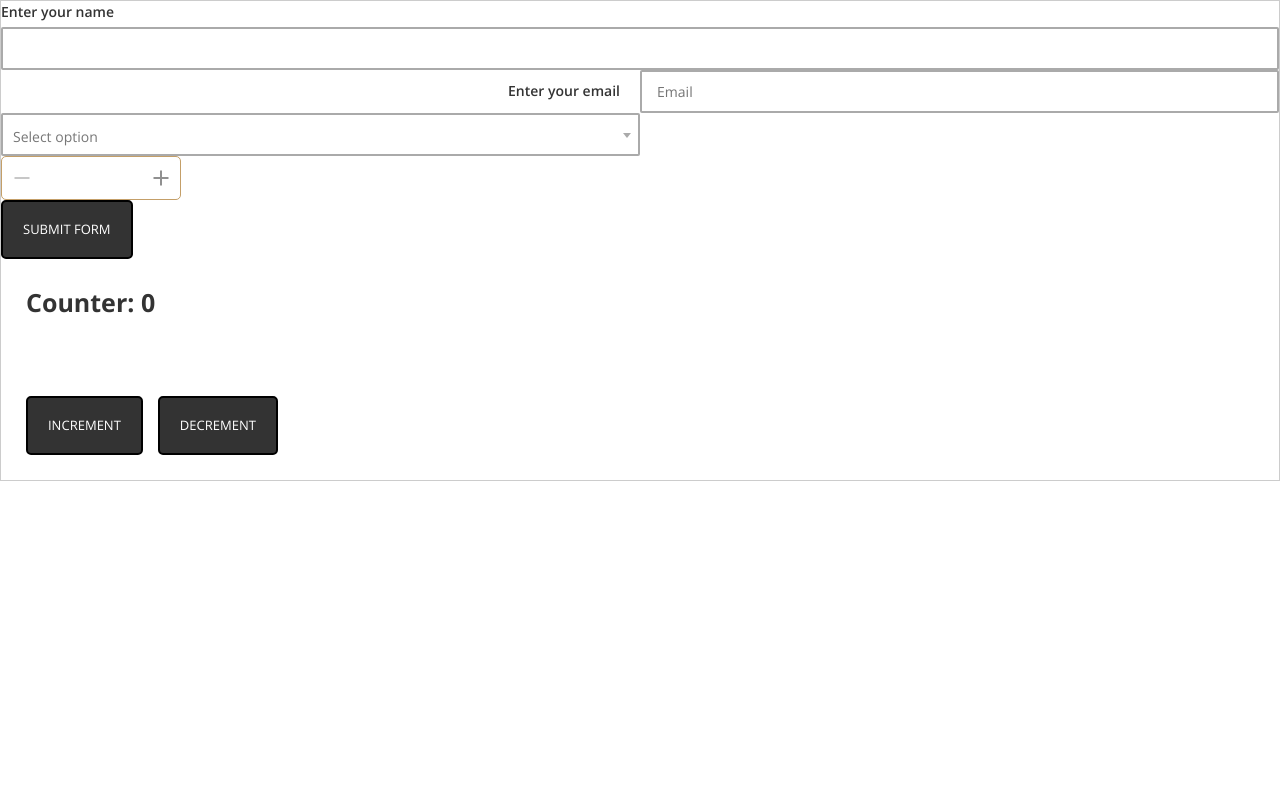
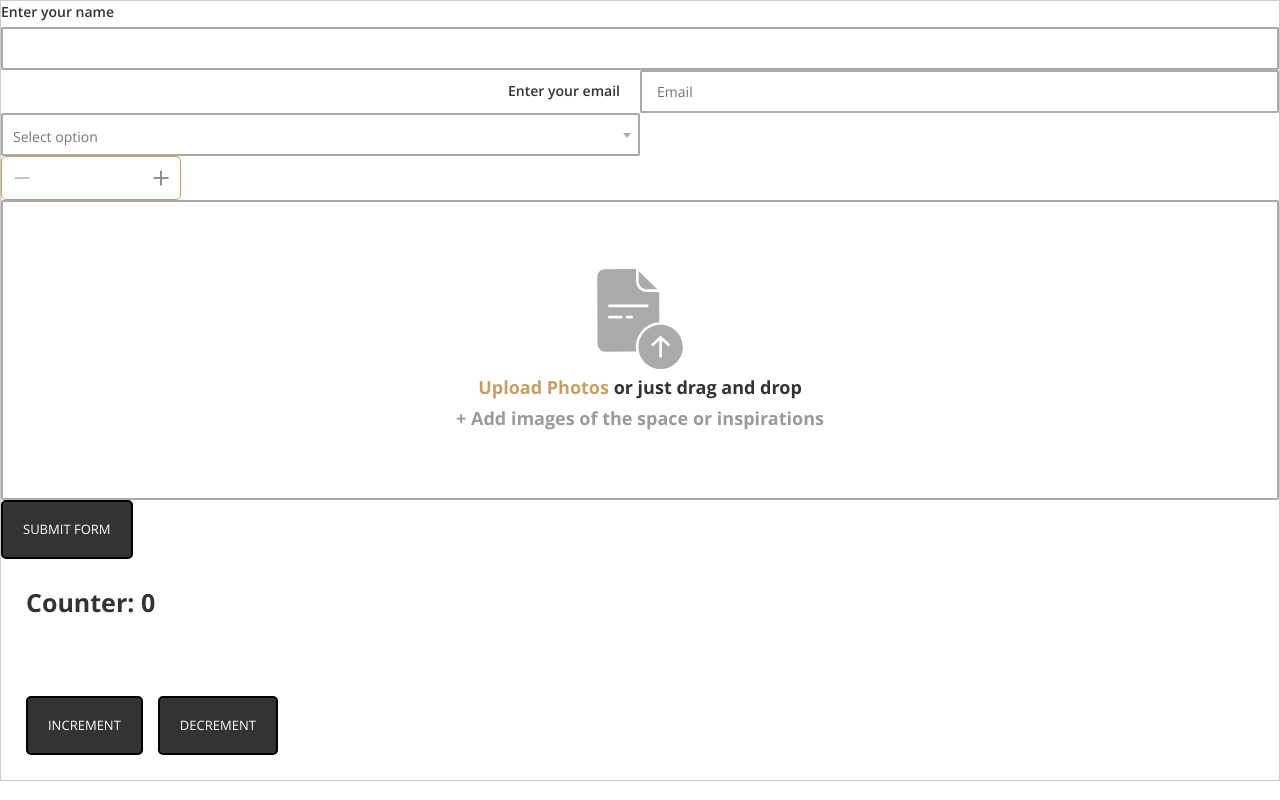
Before and after one commit to TretyakIgor2603/Karen, a React (Create React App) app: page / in a window 1280 px wide. Built offline with nearby package versions, Linux system fonts and the light colour scheme.

Commit message:
DropZone component

```diff
--- a/package.json
+++ b/package.json
@@ -25,6 +25,7 @@
         "rc-select": "9.1.2",
         "react": "16.8.6",
         "react-dom": "16.8.6",
+        "react-dropzone": "10.1.5",
         "react-helmet-async": "1.0.2",
         "react-redux": "7.0.3",
         "react-scripts": "3.0.1",
@@ -41,6 +42,7 @@
         "@types/rc-select": "5.9.34",
         "@types/react": "16.8.17",
         "@types/react-dom": "16.8.4",
+        "@types/react-dropzone": "4.2.2",
         "@types/react-helmet": "5.0.8",
         "@types/react-redux": "7.0.9",
         "@types/redux-form": "8.1.1",
--- a/src/app/app.style.css
+++ b/src/app/app.style.css
@@ -2,6 +2,7 @@
 @import "~normalize.css";
 @import "../style/fonts.css";
 @import "../components/buttons/buttons.css";
+@import "../style/link.css";
 
 html {
     box-sizing: border-box;
@@ -21,6 +22,8 @@ body {
 h1, h2, h3, h4, h5, h6, p {
     margin-top: 0;
 }
+
+a { text-decoration: none; }
 
 img {
     display: block;
--- a/src/components/all-components.ts
+++ b/src/components/all-components.ts
@@ -3,3 +3,4 @@ export { default as MainButton } from "./buttons/main-button/main-button.compone
 export { default as Input } from "./form-fields/input/input-field.component";
 export { default as Select } from "./form-fields/select/select-field.component";
 export { default as InputCounter } from "./form-fields/counter/counter-field.component";
+export { default as FileUploader } from "./form-fields/file-uploader/file-uploader-field.component";
--- a/src/components/counter/components/test-form.tsx
+++ b/src/components/counter/components/test-form.tsx
@@ -6,7 +6,7 @@ import { FormName } from "../../../app-constants";
 import { syncValidate } from "../../form-fields/utils/sync-validate";
 // Components
 import { reduxForm, InjectedFormProps } from "redux-form";
-import { Input, Select, InputCounter, MainButton } from "../../all-components";
+import { Input, Select, InputCounter, FileUploader, MainButton } from "../../all-components";
 
 // TS types
 type Props = {
@@ -42,6 +42,7 @@ const TestForm = (props: Props & InjectedFormProps<{}, Props>): ReactElement<Pro
                 options={[{ value: 1, label: "Test 1" }, { value: 2, label: "Test 2" }, { value: 3, label: "Test 3" }]}
             />
             <InputCounter name="user_counter" />
+            <FileUploader name="user_preview" />
             <MainButton type="submit" className="1">Submit form</MainButton>
         </form>
     );
--- /dev/null
+++ b/src/components/form-fields/file-uploader/components/drop-zone/drop-zone.component.tsx
@@ -0,0 +1,35 @@
+import React, { ReactElement } from "react";
+import cn from "classnames";
+// Styles
+import styles from "./drop-zone.module.css";
+// Components
+import FileUploadIcon from "./upload-file-icon.component";
+// TS types
+type Props = {
+    isDragActive: boolean;
+    children?: never;
+}
+
+const DropZoneComponent = (props: Props): ReactElement<Props> => {
+    const { isDragActive } = props;
+
+    const wrapperClassName = cn(`${styles.wrapper}`, {
+        [styles["wrapper-drag-active"]]: isDragActive
+    });
+
+    return (
+        <div className={wrapperClassName}>
+            <div className={styles["icon-wrapper"]}>
+                <FileUploadIcon />
+            </div>
+            <p className={styles.title}>
+                <span className={`link ${styles.link}`}>Upload Photos</span> or just drag and drop
+            </p>
+            <p className={styles.subtitle}>
+                + Add images of the space or inspirations
+            </p>
+        </div>
+    );
+};
+
+export default DropZoneComponent;
--- /dev/null
+++ b/src/components/form-fields/file-uploader/components/drop-zone/drop-zone.module.css
@@ -0,0 +1,47 @@
+.wrapper {
+    display: flex;
+    flex-direction: column;
+    justify-content: center;
+    align-items: center;
+    width: 100%;
+    min-height: 30rem;
+    font-weight: 700;
+    font-size: 1.8rem;
+    line-height: 1.4;
+    border: 2px solid var(--field__border-color);
+    border-radius: 2px;
+    transition-property: all;
+    transition-duration: 0.3s;
+    cursor: pointer;
+}
+
+.wrapper svg {
+    fill: var(--field__border-color);
+    transition-property: all;
+    transition-duration: 0.3s;
+}
+
+.wrapper:hover { border-color: var(--field__border-color--hover); }
+
+.wrapper-drag-active svg { fill: var(--field__border-color--warning); }
+
+.wrapper:hover svg { fill: var(--field__border-color--hover); }
+
+.wrapper-drag-active {
+    border-color: var(--field__border-color--warning);
+    background-color: var(--field__background-color--warning);
+}
+
+.icon-wrapper {
+    width: 10rem;
+    height: auto;
+}
+
+.title { margin-bottom: 5px; }
+
+.subtitle {
+    margin-bottom: 0;
+    color: #9a9a9a;
+}
+
+.link { color: var(--link__color); }
--- /dev/null
+++ b/src/components/form-fields/file-uploader/components/drop-zone/upload-file-icon.component.tsx
@@ -0,0 +1,19 @@
+/* eslint-disable */
+import React, { memo, ReactElement } from "react";
+// TS types
+type Props = { children?: never }
+
+const UploadFileIconComponent = (props: Props): ReactElement<Props> => {
+    return (
+        <svg viewBox="-32 0 447 447.496" xmlns="http://www.w3.org/2000/svg" fill="gray">
+            <path
+                d="M11.977 359.934a34.535 34.535 0 0 0 24.59 10.046l138.074-.78a111.062 111.062 0 0 1 21.75-89.22 111.048 111.048 0 0 1 81.492-42.332l-.746-135.085-56.352.269h-.226c-25.696-.031-46.547-20.789-46.7-46.484L173.586 0 34.793.668C15.621.758.156 16.371.25 35.543l1.438 299.898a34.492 34.492 0 0 0 10.289 24.493zm141.59-138.43h-20.348c-3.313 0-6-2.684-6-6 0-3.313 2.687-6 6-6h20.347c3.317 0 6 2.687 6 6 0 3.316-2.683 6-6 6zm-98.79-62.883h168.938c3.316 0 6 2.688 6 6s-2.684 6-6 6H54.777c-3.316 0-6-2.687-6-6s2.684-6 6-6zm0 50.883h52.657c3.316 0 6 2.687 6 6 0 3.316-2.684 6-6 6H54.777c-3.316 0-6-2.684-6-6 0-3.313 2.684-6 6-6zm0 0"
+            />
+            <path
+                d="M220.727 90.836l48.058-.234-83.16-82.196.23 47.887c.122 19.156 15.72 34.602 34.872 34.543zm0 0M184.703 348.496c0 54.676 44.324 99 99 99s99-44.324 99-99-44.324-99-99-99c-54.61.164-98.836 44.39-99 99zm59.91-14.137l35-32.574a6.007 6.007 0 0 1 8.176 0l35 32.574a6 6 0 0 1-8.176 8.786l-24.91-23.184v70.851a6.001 6.001 0 0 1-12 0v-70.851l-24.914 23.184a6 6 0 0 1-8.176-8.786zm0 0"
+            />
+        </svg>
+    );
+};
+
+export default memo(UploadFileIconComponent);
--- /dev/null
+++ b/src/components/form-fields/file-uploader/file-uploader-field.component.tsx
@@ -0,0 +1,18 @@
+import React, { ReactElement } from "react";
+// Components
+import { Field } from "redux-form";
+import FileUploaderComponent from "./file-uploader.component";
+// TS types
+import { InputProps } from "../common/field.component";
+
+type Props = InputProps
+
+const FileUploaderFieldComponent = (props: Props): ReactElement<Props> => {
+    const { name } = props;
+
+    return (
+        <Field name={name} component={FileUploaderComponent} />
+    );
+};
+
+export default FileUploaderFieldComponent;
--- /dev/null
+++ b/src/components/form-fields/file-uploader/file-uploader.component.tsx
@@ -0,0 +1,23 @@
+import React, { useCallback, ReactElement } from "react";
+import { useDropzone } from "react-dropzone";
+// Components
+import DropZone from "./components/drop-zone/drop-zone.component";
+// TS types
+type Props = { children?: never }
+
+const FileUploaderComponent = (props: Props): ReactElement<Props> => {
+    const onDrop = useCallback((files) => {
+        console.log("--files", files);
+    }, []);
+
+    const { getRootProps, getInputProps, isDragActive } = useDropzone({ onDrop });
+
+    return (
+        <div {...getRootProps()}>
+            <input {...getInputProps()} />
+            <DropZone isDragActive={isDragActive} />
+        </div>
+    );
+};
+
+export default FileUploaderComponent;
--- /dev/null
+++ b/src/style/link.css
@@ -0,0 +1,19 @@
+.link { position: relative; }
+
+.link::before {
+    content: "";
+    position: absolute;
+    bottom: 0;
+    left: 0;
+    right: 0;
+    height: 2px;
+    background-color: var(--link__color);
+    transform-origin: bottom right;
+    transform: scaleX(0);
+    transition: transform 0.5s ease;
+}
+
+.link:hover::before {
+    transform-origin: bottom left;
+    transform: scaleX(1);
+}
--- a/src/style/variables.css
+++ b/src/style/variables.css
@@ -24,6 +24,9 @@
     --main-button__border-color--hover: var(--mustard, #c49f68);
     --main-button__border-color--disabled: #0005;
 
+    /* Links */
+    --link__color: var(--mustard, #c49f68);
+
     /* Form fields */
     --field__color: var(--black__20, #333);
     --field__background-color: var(--white, #fff);
```
Also changed, not shown: src/components/form-fields/file-uploader/file-uploader.module.css (added), 1 other file (tests, documents, lock files or other folders).
